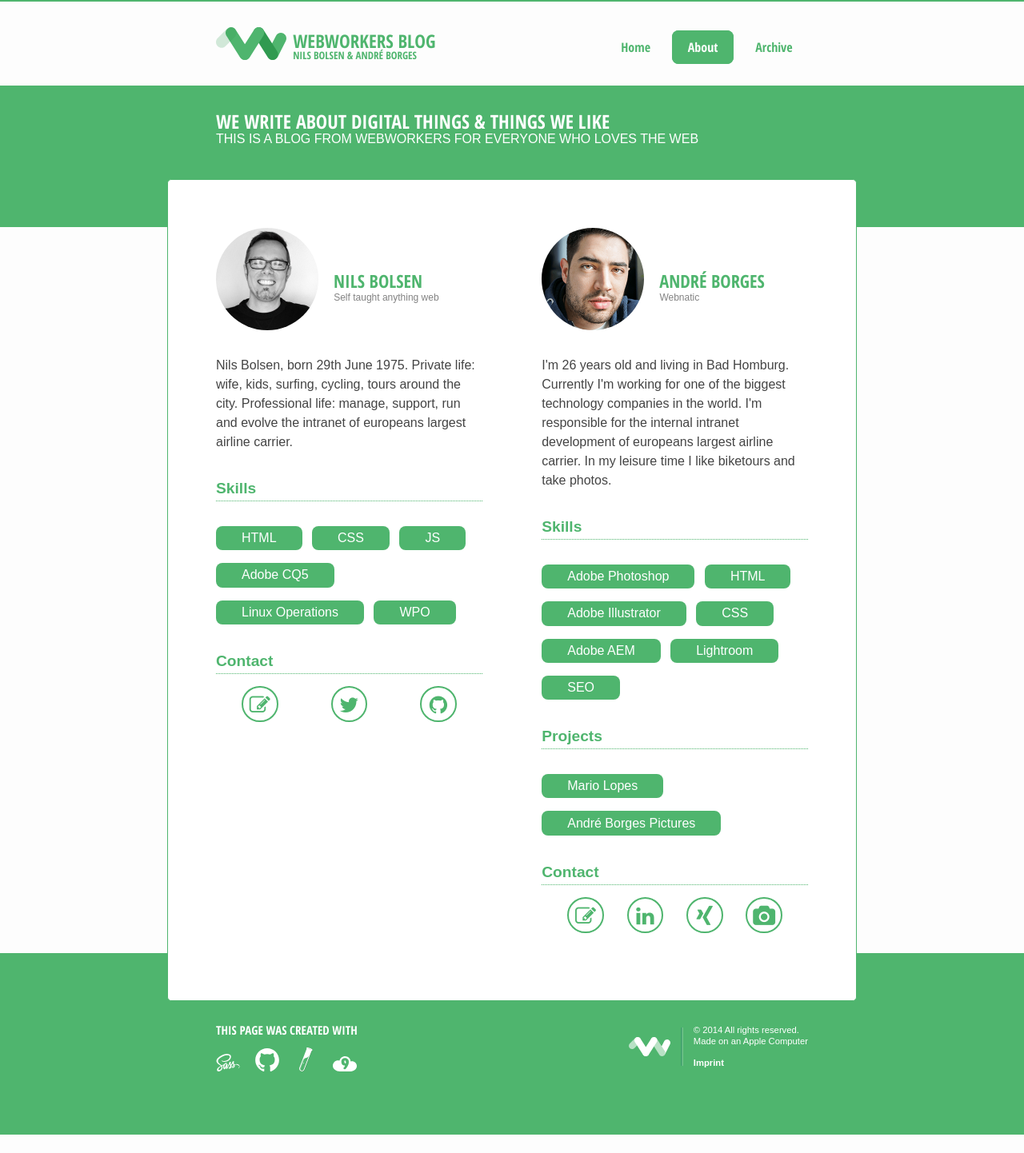
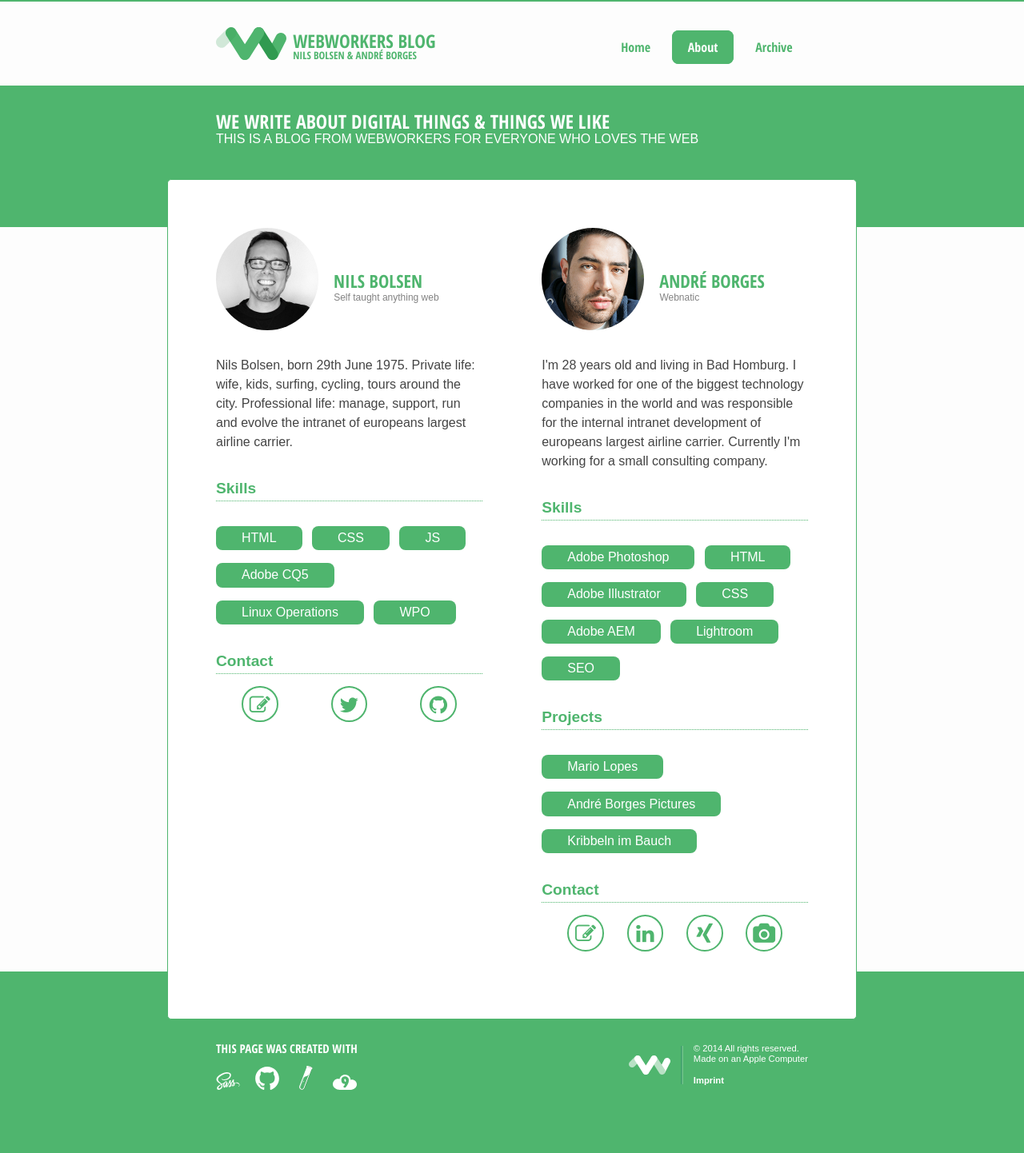
Before and after one commit to webwb/webwb.github.io, a Jekyll site: the page built from about.md, in a window 1280 px wide. Shown: the whole page at 80% size. Built offline with Jekyll 4.4.1, drawn with Linux system fonts in a browser that asks for light colours; before the commit the page ends 1419 px from its top, so only the background shows below that.

Commit message:
Update andreprofil
kribbelnimbauch.de added

```diff
--- a/about.md
+++ b/about.md
@@ -61,10 +61,8 @@ navigation: about
   <div class="profile-name">André Borges</div>
   <div class="profile-talent">Webnatic</div>
   <div class="profile-bio">
-    I'm 26 years old and living in Bad Homburg.
-    Currently I'm working for one of the biggest technology companies in the world.
-    I'm responsible for the internal intranet development of europeans largest airline carrier.
-    In my leisure time I like biketours and take photos.  </div>
+    I'm 28 years old and living in Bad Homburg.
+    I have worked for one of the biggest technology companies in the world and was responsible for the internal intranet development of europeans largest airline carrier. Currently I'm working for a small consulting company.  </div>
   <div class="profile-skills">
     <h2>Skills</h2>
     <ul>
@@ -81,8 +79,8 @@ navigation: about
     <h2>Projects</h2>
     <ul>
       <li><a href="http://www.lopesmario.com">Mario Lopes</a></li>
-      <li><a href="http://www.andreborges.de">André Borges Pictures</a></li>
-      <!--<li>Fahrtenbucher</li> */ -->
+      <li><a href="https://www.andreborges.de">André Borges Pictures</a></li>
+      <li><a href="https://www.kribbelnimbauch.de">Kribbeln im Bauch</a></li>
     </ul>
   </div>
   <div class="profile-contacts">
```
